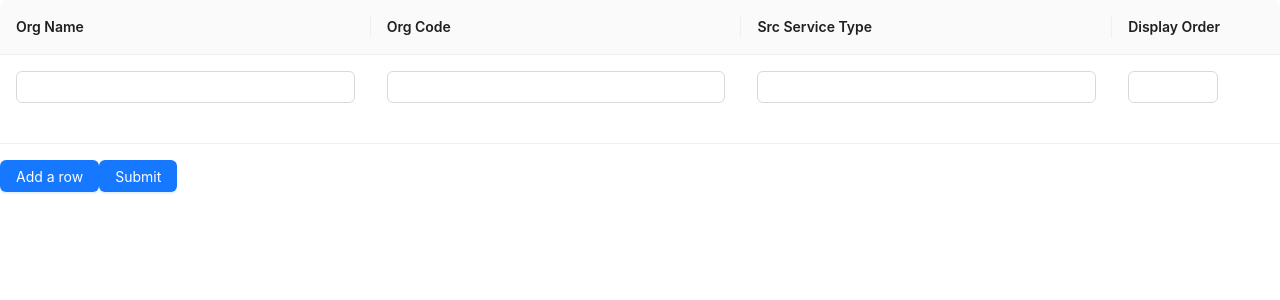
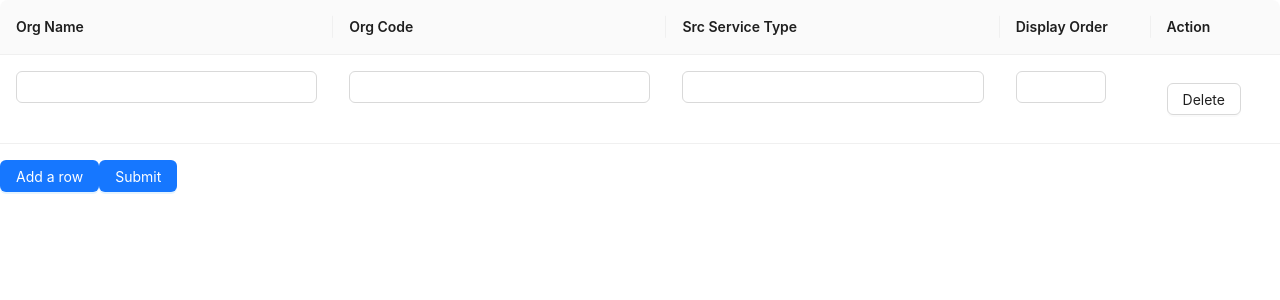
Before and after one commit to hyerijang/SimpleTableFront, a React (Create React App) app: page / in a window 1280 px wide. Both pictures are taken after a click on the button "Add a row". Shown: the top 300 px of the page. Built offline with nearby package versions, Linux system fonts and the light colour scheme.

Commit message:
행 삭제버튼 추가

```diff
--- a/src/record/EditableTable.tsx
+++ b/src/record/EditableTable.tsx
@@ -1,5 +1,13 @@
 import React, { useState } from "react";
-import { Table, Input, Form, Button, InputNumber, message } from "antd";
+import {
+  Table,
+  Input,
+  Form,
+  Button,
+  InputNumber,
+  message,
+  Popconfirm,
+} from "antd";
 import axios from "axios";
 
 interface DataType {
@@ -25,6 +33,11 @@ const EditableTable: React.FC = () => {
     };
     setDataSource([...dataSource, newData]);
     setCount(count + 1);
+  };
+
+  const handleDelete = (key: number) => {
+    const newDataSource = dataSource.filter((item) => item.key !== key);
+    setDataSource(newDataSource);
   };
 
   const handleSave = async () => {
@@ -88,6 +101,19 @@ const EditableTable: React.FC = () => {
         </Form.Item>
       ),
     },
+    {
+      title: "Action",
+      dataIndex: "action",
+      render: (_: any, record: DataType) =>
+        dataSource.length >= 1 ? (
+          <Popconfirm
+            title="Sure to delete?"
+            onConfirm={() => handleDelete(record.key)}
+          >
+            <Button>Delete</Button>
+          </Popconfirm>
+        ) : null,
+    },
   ];
 
   return (
```
